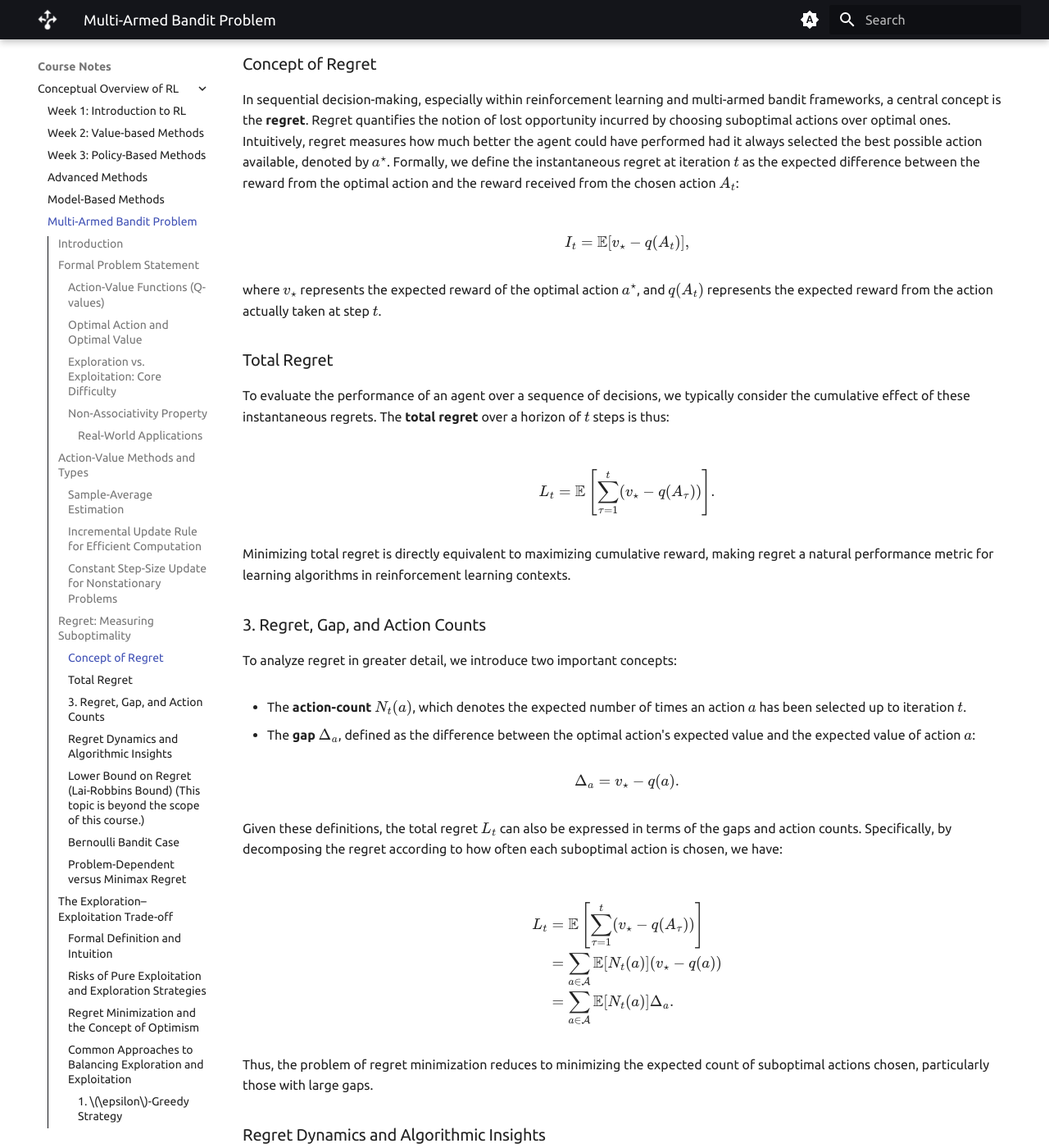
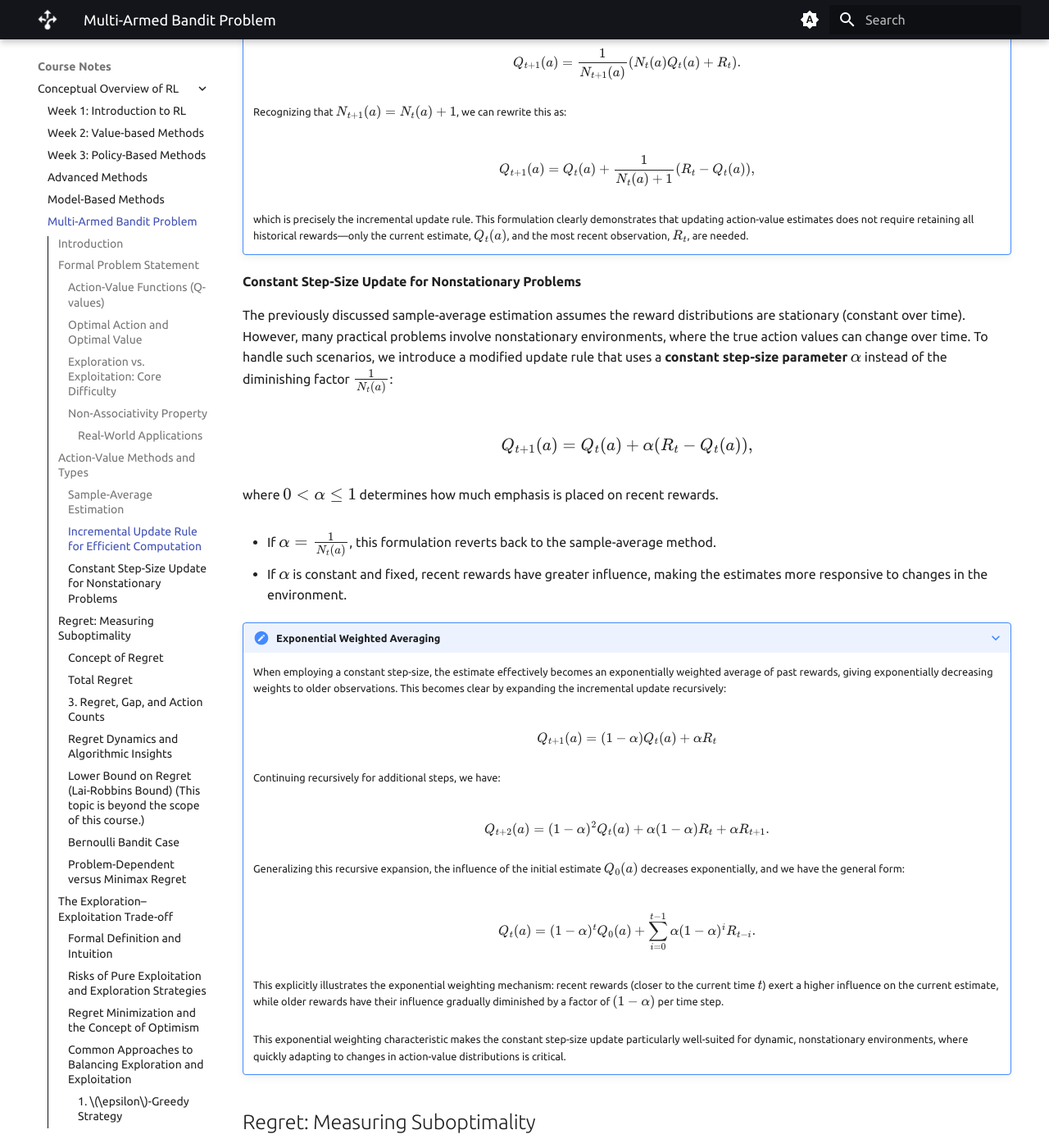
Before and after one commit to DeepRLCourse/DeepRLCourse.github.io, an MkDocs documentation site: the page built from docs/course_notes/bandits.md, in a window 1280 px wide and 1400 px high, scrolled down 4633 px. Shown: the whole window at 82% size. Built offline with MkDocs 1.6.1 and Material for MkDocs 9.7.7, drawn with Linux system fonts in a browser that asks for light colours; some web fonts are replaced; some of the changed text lies outside the part shown.

Commit message:
debuged equetions and added aithors

```diff
--- a/docs/course_notes/bandits.md
+++ b/docs/course_notes/bandits.md
@@ -130,7 +130,7 @@
 
 
 
-??? note "Derivation of the Incremental Update Rule"
+???+ note "Derivation of the Incremental Update Rule"
 
     Starting from the definition of the sample-average estimate at the next time step $t+1$, we have:
 
@@ -150,19 +150,19 @@
     Q_t(a) = \frac{1}{N_t(a)} \sum_{i=1}^{N_t(a)} R_i \quad \Rightarrow \quad \sum_{i=1}^{N_t(a)} R_i = N_t(a)Q_t(a).
     $$
 
-      Substituting this into the equation above gives:
+    Substituting this into the equation above gives:
 
-      $$
-      Q_{t+1}(a) = \frac{1}{N_{t+1}(a)} \left(N_t(a)Q_t(a) + R_t\right).
-      $$
+    $$
+    Q_{t+1}(a) = \frac{1}{N_{t+1}(a)} \left(N_t(a)Q_t(a) + R_t\right).
+    $$
 
-      Recognizing that $N_{t+1}(a) = N_t(a) + 1$, we can rewrite this as:
+    Recognizing that $N_{t+1}(a) = N_t(a) + 1$, we can rewrite this as:
 
-      $$
-      Q_{t+1}(a) = Q_t(a) + \frac{1}{N_t(a) + 1}\left(R_t - Q_t(a)\right),
-      $$
+    $$
+    Q_{t+1}(a) = Q_t(a) + \frac{1}{N_t(a) + 1}\left(R_t - Q_t(a)\right),
+    $$
 
-      which is precisely the incremental update rule. This formulation clearly demonstrates that updating action-value estimates does not require retaining all historical rewards—only the current estimate, $Q_t(a)$, and the most recent       observation, $R_t$, are needed.
+    which is precisely the incremental update rule. This formulation clearly demonstrates that updating action-value estimates does not require retaining all historical  rewards—only the current estimate, $Q_t(a)$, and the most recent observation, $R_t$, are needed.
 
 
 
@@ -182,29 +182,29 @@
 
 
 
-??? note "Exponential Weighted Averaging"
+???+ note "Exponential Weighted Averaging"
 
-      When employing a constant step-size, the estimate effectively becomes an exponentially weighted average of past rewards, giving exponentially decreasing weights to older observations. This becomes clear by expanding the incremental update recursively:
+    When employing a constant step-size, the estimate effectively becomes an exponentially weighted average of past rewards, giving exponentially decreasing weights to older observations. This becomes clear by expanding the incremental update recursively:
 
-      $$
-      Q_{t+1}(a) = (1 - \alpha)Q_t(a) + \alpha R_t
-      $$
+    $$
+    Q_{t+1}(a) = (1 - \alpha)Q_t(a) + \alpha R_t
+    $$
 
-      Continuing recursively for additional steps, we have:
+    Continuing recursively for additional steps, we have:
 
-      $$
-      Q_{t+2}(a) = (1 - \alpha)^2 Q_t(a) + \alpha(1 - \alpha) R_t + \alpha R_{t+1}.
-      $$
+    $$
+    Q_{t+2}(a) = (1 - \alpha)^2 Q_t(a) + \alpha(1 - \alpha) R_t + \alpha R_{t+1}.
+    $$
 
-      Generalizing this recursive expansion, the influence of the initial estimate $Q_0(a)$ decreases exponentially, and we have the general form:
+    Generalizing this recursive expansion, the influence of the initial estimate $Q_0(a)$ decreases exponentially, and we have the general form:
 
-      $$
-      Q_t(a) = (1 - \alpha)^t Q_0(a) + \sum_{i=0}^{t-1} \alpha(1 - \alpha)^i R_{t-i}.
-      $$
+    $$
+    Q_t(a) = (1 - \alpha)^t Q_0(a) + \sum_{i=0}^{t-1} \alpha(1 - \alpha)^i R_{t-i}.
+    $$
 
-      This explicitly illustrates the exponential weighting mechanism: recent rewards (closer to the current time $t$) exert a higher influence on the current estimate, while older rewards have their influence gradually diminished by a factor of $(1 - \alpha)$ per time step.
+    This explicitly illustrates the exponential weighting mechanism: recent rewards (closer to the current time $t$) exert a higher influence on the current estimate, while older rewards have their influence gradually diminished by a factor of $(1 - \alpha)$ per time step.
 
-      This exponential weighting characteristic makes the constant step-size update particularly well-suited for dynamic, nonstationary environments, where quickly adapting to changes in action-value distributions is critical.
+    This exponential weighting characteristic makes the constant step-size update particularly well-suited for dynamic, nonstationary environments, where quickly adapting to changes in action-value distributions is critical.
 
 
 
@@ -283,11 +283,11 @@
 
     In mathematics, the **limit inferior** (or **liminf**) of a sequence \(\{a_n\}\) is defined as:
 
-      $$
-      \liminf_{n \to \infty} a_n = \lim_{n \to \infty} \left( \inf \{a_k : k \geq n\} \right)
-      $$
+    $$
+    \liminf_{n \to \infty} a_n = \lim_{n \to \infty} \left( \inf \{a_k : k \geq n\} \right)
+    $$
 
-      This expression represents the greatest lower bound of the tail of the sequence, effectively capturing the "largest eventual minimum" of the sequence.
+    This expression represents the greatest lower bound of the tail of the sequence, effectively capturing the "largest eventual minimum" of the sequence.
 
 ### Bernoulli Bandit Case
 
@@ -910,9 +910,9 @@
 
 In a **contextual bandit** problem, at each time step \(t\):
 
-1. The environment reveals a **context** $\(x_t \in \mathcal{X}\)$.
-2. Based on this context, the agent chooses an action (arm) $\(A_t \in \{1, \dots, K\}\)$.
-3. The chosen action yields a reward $\(R_t\)$, drawn from a distribution that can depend on both the action and the context.
+1. The environment reveals a **context** $x_t \in \mathcal{X}$.
+2. Based on this context, the agent chooses an action (arm) $A_t \in \{1, \dots, K\}$.
+3. The chosen action yields a reward $R_t$, drawn from a distribution that can depend on both the action and the context.
 
 Formally, we might write:
 
@@ -920,7 +920,7 @@
 R_t \sim \mathcal{R}\bigl(a = A_t, x = x_t\bigr)
 $$
 
-Here, $\(\mathcal{X}\)$ is a (possibly high-dimensional) space of contexts. The agent’s goal remains to maximize cumulative reward (or minimize regret), but now it can exploit the relationship between **(context, action)** and reward.
+Here, $\mathcal{X}$ is a (possibly high-dimensional) space of contexts. The agent’s goal remains to maximize cumulative reward (or minimize regret), but now it can exploit the relationship between **(context, action)** and reward.
 
 ### Distinction from Standard MAB
 
@@ -1025,18 +1025,18 @@
 
 ### Usage of Thompson Sampling Algorithm in Contextual Bandits
 
-1. **Model Specification**: Assume a prior distribution over each arm’s parameter $\(\theta_i\)$ (e.g., Gaussian for linear models).
-2. **At Each Round $\( t \)$**:
-   - Observe context $\( x_t \)$ .
-   - Sample $\(\tilde{\theta}_i\)$ from the posterior for each arm $\( i \)$ .
-   - Compute $\(\tilde{r}_i(t) = x_t^\top \tilde{\theta}_i\)$ .
-   - Select $\( A_t = \arg\max_i \tilde{r}_i(t) \)$ .
-   - Observe reward $\( R_t \)$ .
-   - Update the posterior of $\(\theta_{A_t}\)$ .
+1. **Model Specification**: Assume a prior distribution over each arm’s parameter $\theta_i$ (e.g., Gaussian for linear models).
+2. **At Each Round $t$**:
+   - Observe context $x_t$ .
+   - Sample $\tilde{\theta}_i$ from the posterior for each arm $i$ .
+   - Compute $\tilde{r}_i(t) = x_t^\top \tilde{\theta}_i$ .
+   - Select $A_t = \arg\max_i \tilde{r}_i(t)$ .
+   - Observe reward $R_t$ .
+   - Update the posterior of $\theta_{A_t}$ .
 
 ### Regret Analysis of Thompson Sampling in Contextual Bandits
 
-With similar assumptions to LinUCB, contextual Thompson Sampling attains comparable $\(O(\sqrt{T})\)$ -type regret bounds, often with good empirical results due to its Bayesian “probability matching” mechanism.
+With similar assumptions to LinUCB, contextual Thompson Sampling attains comparable $O(\sqrt{T})$ -type regret bounds, often with good empirical results due to its Bayesian “probability matching” mechanism.
 
 
 
@@ -1066,7 +1066,43 @@
 In summary, the MAB framework offers a minimal yet powerful model that lies at the heart of many online learning and reinforcement learning scenarios. The theoretical underpinnings, from regret analysis to optimal exploration policies, provide valuable tools for designing adaptive systems. Simultaneously, the algorithmic developments discussed herein continue to form the basis of modern intelligent agents operating in uncertain, real-time environments.
 
 
+## Author(s)
+<div class="grid cards" markdown>
+-   ![Instructor Avatar](/assets/images/staff/Arshia-Gharooni.jpg){align=left width="150"}
+    <span class="description">
+        <p>**Arshia Gharooni**</p>
+        <p>Teaching Assistant</p>
+        <p>[arshiyagharoony@gmail.com](mailto:arshiyagharoony@gmail.com)</p>
+        <p>
+        [:fontawesome-brands-x-twitter:](https://x.com/Arshia_Gharooni){:target="_blank"}
+        [:fontawesome-brands-github:](https://github.com/SilentDrift){:target="_blank"}
+        [:material-web:](https://silentdrift.github.io/){:target="_blank"}
+        </p>
+    </span>
+-   ![Instructor Avatar](/assets/images/staff/Mohammad-Mohammadi.jpg){align=left width="150"}
+    <span class="description">
+        <p>**Mohammad Mohammadi**</p>
+        <p>Teaching Assistant</p>
+        <p>[mohammadm97i@gmail.com](mailto:mohammadm97i@gmail.com)</p>
+        <p>
+        [:fontawesome-brands-x-twitter:](https://x.com/imohammad97){:target="_blank"}
+        [:fontawesome-brands-github:](https://github.com/iMohammad97){:target="_blank"}
+        [:fontawesome-brands-linkedin-in:](https://www.linkedin.com/in/mohammadmohammadi97){:target="_blank"}
+        </p>
+    </span>
+-   ![Instructor Avatar](/assets/images/staff/Hesam-Hosseini.jpg){align=left width="150"}
+    <span class="description">
+        <p>**Hesam Hosseini**</p>
+        <p>Teaching Assistant</p>
+        <p>[hesam138122@gmail.com](mailto:hesam138122@gmail.com)</p>
+        <p>
+        [:fontawesome-brands-google-scholar:](https://scholar.google.com/citations?user=ODTtV1gAAAAJ&hl=en){:target="_blank"}
+        [:fontawesome-brands-github:](https://github.com/Sam-the-first){:target="_blank"}
+        [:fontawesome-brands-linkedin-in:](https://www.linkedin.com/in/hesam-hosseini-b57092259){:target="_blank"}
+        </p>
+    </span>
 
+</div>
 
 
 
```
Also changed, not shown: other parts of docs/course_notes/bandits.md (+1 -1 lines).
